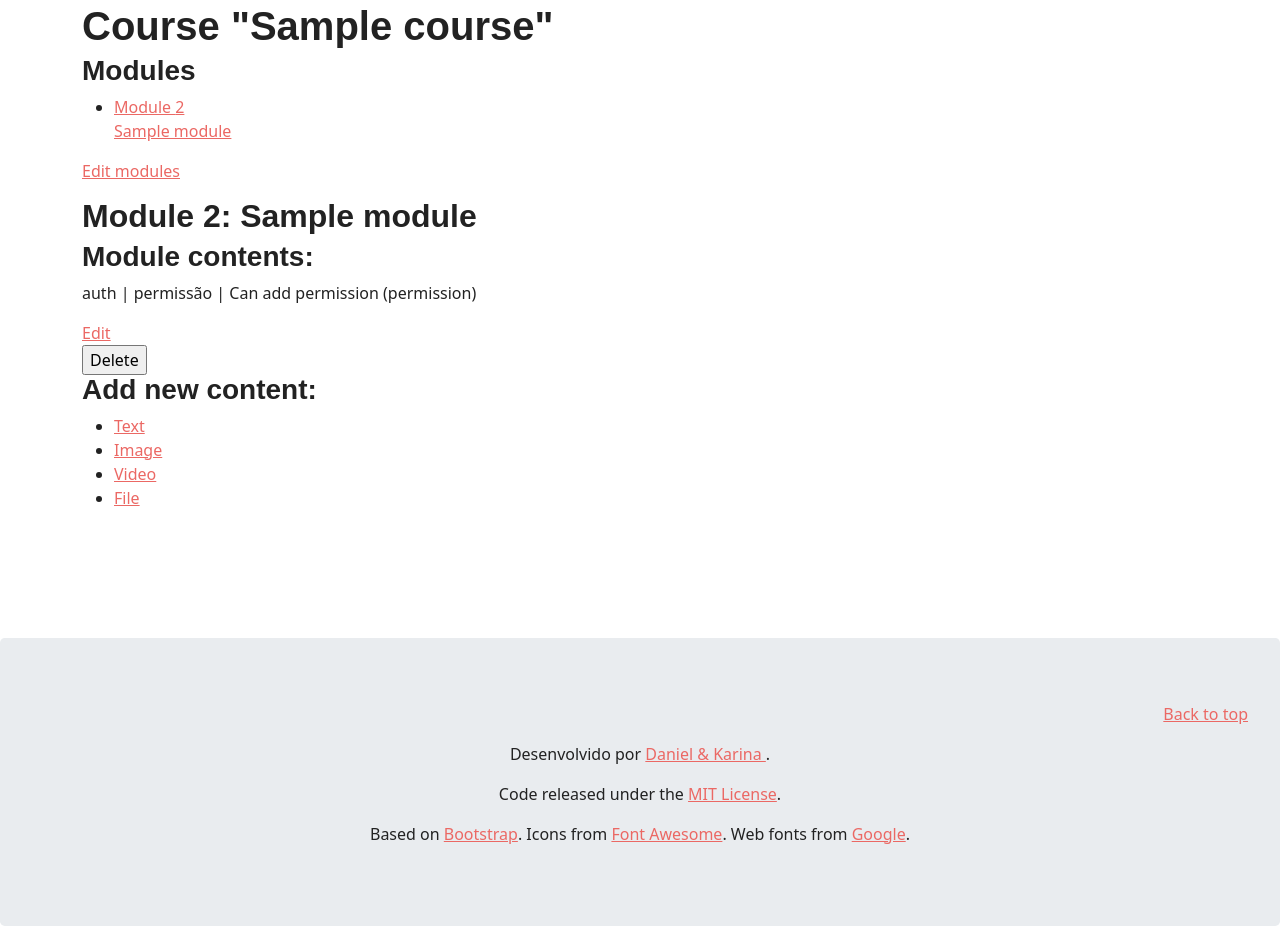
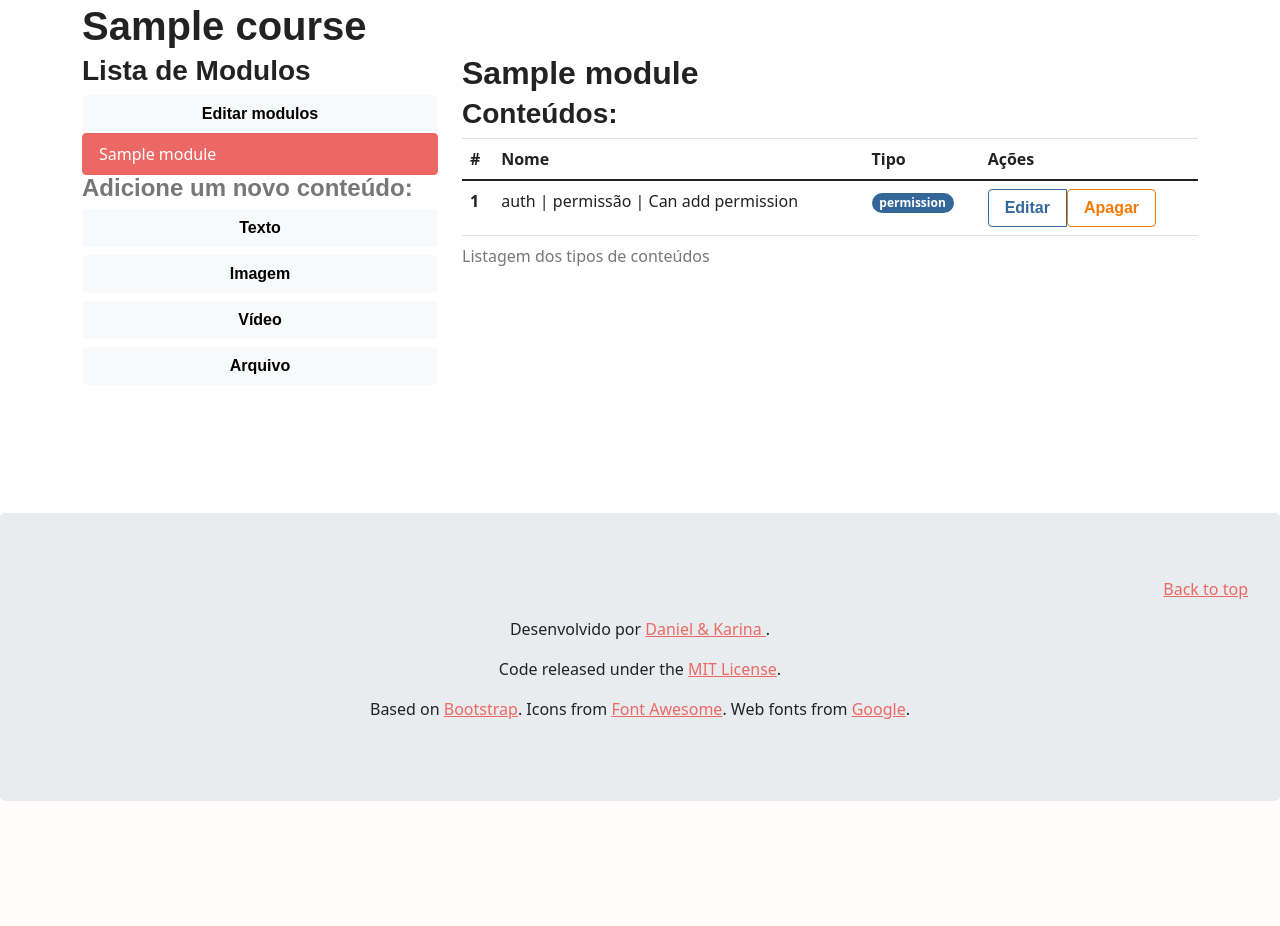
Before and after one commit to Dan-Source/learning_manager, a Django app: page /course/module/1/ in a window 1280 px wide. Shown: the part 59-985 px from the top of the page. After the commit the page ends 860 px from the top, so only its background shows below. Run offline with Django 3.2, Linux system fonts and the light colour scheme; a user stored in the database is signed in; tables that the repository leaves empty hold one stand-in row (values such as "Sample post"); parts of the project's set-up code (start-up, migrations or seed data) failed here and were passed over; some libraries are stand-ins or nearby versions; some web fonts are replaced.

Commit message:
Estilizando os componentes

```diff
--- a/config/settings/base.py
+++ b/config/settings/base.py
@@ -42,7 +42,14 @@ LOCALE_PATHS = [str(BASE_DIR / "locale")]
 # ------------------------------------------------------------------------------
 # https://docs.djangoproject.com/en/dev/ref/settings/#databases
 DATABASES = {
-    'default': {}
+    'default': {
+        'ENGINE': 'django.db.backends.postgresql',
+        'NAME': 'db-django',
+        'USER': 'django',
+        'PASSWORD': 'Teste123',
+        'HOST': '127.0.0.1',
+        'PORT': '5433',
+    }
 }
 # DATABASES["default"]["ATOMIC_REQUESTS"] = True
 
--- a/learningmanager/courses/forms.py
+++ b/learningmanager/courses/forms.py
@@ -1,13 +1,17 @@
 from django import forms
 from django.forms.models import inlineformset_factory
 from .models import Course, Module
+
+
+
+
+
 
 
 ModuleFormSet = inlineformset_factory(
     Course, Module, fields=['title', 'description'], extra=2, can_delete=True
 )
 
-
 class CourseEnrollForm(forms.Form):
     course = forms.ModelChoiceField(
         queryset=Course.objects.all(), widget=forms.HiddenInput
--- a/learningmanager/static/css/project.css
+++ b/learningmanager/static/css/project.css
@@ -11,3 +11,28 @@
   background-color: #f2dede;
   border-color: #eed3d7;
 }
+
+.wrapper {
+    display: flex;
+    width: 100%;
+    align-items: stretch;
+}
+
+#sidebar {
+    min-width: 250px;
+    max-width: 250px;
+    min-height: 100vh;
+}
+
+#sidebar.active {
+    margin-left: -250px;
+}
+
+@media (max-width: 768px) {
+    #sidebar {
+        margin-left: -250px;
+    }
+    #sidebar.active {
+        margin-left: 0;
+    }
+}
--- a/learningmanager/static/js/project.js
+++ b/learningmanager/static/js/project.js
@@ -1 +1,10 @@
 /* Project specific Javascript goes here. */
+
+
+$(document).ready(function () {
+
+    $('#sidebarCollapse').on('click', function () {
+        $('#sidebar').toggleClass('active');
+    });
+
+});
--- a/learningmanager/students/urls.py
+++ b/learningmanager/students/urls.py
@@ -15,11 +15,11 @@ urlpatterns = [
     ),
     path(
         'course/<pk>/',
-        cache_page(60 * 15)(StudentCourseDetailView.as_view()),
+        cache_page(0)(StudentCourseDetailView.as_view()),
         name='student_course_detail'
     ),
     path(
         'course/<pk>/<module_id>/',
-        cache_page(60 * 15)(StudentCourseDetailView.as_view()),
+        cache_page(0)(StudentCourseDetailView.as_view()),
         name='student_course_detail_module'),
 ]
--- a/learningmanager/templates/base.html
+++ b/learningmanager/templates/base.html
@@ -19,6 +19,9 @@
 
   {% block css %}
   <!-- Latest compiled and minified Bootstrap CSS -->
+  <link rel="stylesheet" href="https://stackpath.bootstrapcdn.com/bootstrap/4.1.0/css/bootstrap.min.css"
+        integrity="sha384-9gVQ4dYFwwWSjIDZnLEWnxCjeSWFphJiwGPXr1jddIhOegiu1FwO5qRGvFXOdJZ4" crossorigin="anonymous">
+<!-- BOOTSWATCH TEMA -->
   <link href="https://stackpath.bootstrapcdn.com/bootstrap/4.3.1/css/bootstrap.min.css" rel="stylesheet"
     integrity="sha384-ggOyR0iXCbMQv3Xipma34MD+dH/1fQ784/j6cY/iJTQUOhcWr7x9JvoRxT2MZw1T" crossorigin="anonymous">
 
--- a/learningmanager/templates/courses/content/file.html
+++ b/learningmanager/templates/courses/content/file.html
@@ -1 +1 @@
-<p><a href="{{ item.file.url }}" class="button">Download file</a></p>
+<p><a href="{{ item.file.url }}" class="btn btn-primary">Download file</a></p>
--- a/learningmanager/templates/courses/content/image.html
+++ b/learningmanager/templates/courses/content/image.html
@@ -1 +1,5 @@
-<p><img src="{{ item.url }}" alt="{{ item.title }}"></p>
+<div class="text-center">
+    <picture>
+        <img src="{{ item.url }}" alt="{{ item.title }}" class="img-fluid">
+    </picture>
+</div>
--- a/learningmanager/templates/courses/manage/course/delete.html
+++ b/learningmanager/templates/courses/manage/course/delete.html
@@ -1,7 +1,7 @@
 {% extends "base.html" %}
 {% block title %}Delete course{% endblock %}
 {% block content %}
-<h1>Delete course "{{ object.title }}"</h1>
+<h1>Deletar "{{ object.title }}"</h1>
 <div class="module col-lg-5">
     <form action="" method="post">
         {% csrf_token %}
--- a/learningmanager/templates/courses/manage/course/list.html
+++ b/learningmanager/templates/courses/manage/course/list.html
@@ -7,7 +7,11 @@
     <div class="course-info">
 
         <div class="card bg-light mb-3" style="max-width: 20rem;">
-            <div class="card-header">{{ course.title }}</div>
+            <div class="card-text">
+                <h2>
+                    {{ course.title }}
+                </h2>
+            </div>
             <p class="card-text">
             <div class="btn-group" role="group" aria-label="Ações">
                 <a role="button" class="btn  btn-outline-danger"
--- a/learningmanager/templates/courses/manage/module/content_list.html
+++ b/learningmanager/templates/courses/manage/module/content_list.html
@@ -2,66 +2,102 @@
 {% load course %}
 
 {% block title %}
-  Module {{ module.order|add:1 }}: {{ module.title }}
+Modulo {{ module.order|add:1 }}: {{ module.title }}
 {% endblock %}
 
 {% block content %}
 {% with course=module.course %}
-    <h1>Course "{{ course.title }}"</h1>
+<h1>{{ course.title }}</h1>
 <div class="contents">
-      <h3>Modules</h3>
-      <ul id="modules">
+  <div class="row align-items-start">
+    <div class="col-lg-4">
+      <h3>Lista de Modulos</h3>
+      <div class="d-grid gap-2">
+        <a role="button" class="btn btn-light" href=" {% url 'courses:course_module_update' course.id %}">
+          Editar modulos
+        </a>
+      </div>
+      <div class="list-group">
         {% for m in course.modules.all %}
-          <li data-id="{{ m.id }}" {% if m == module %}
-           class="selected"{% endif %}>
-            <a href="{% url "courses:module_content_list" m.id %}">
-              <span>
-                Module <span class="order">{{ m.order|add:1 }}</span>
-              </span>
-              <br>
+        <a href="{% url 'courses:module_content_list' m.id %}"
+          class="list-group-item list-group-item-action {% if m.title == module.title %} active {% endif %}">
           {{ m.title }}
         </a>
-          </li>
         {% empty %}
-          <li>No modules yet.</li>
+        <h3 class="text-muted">Não há modulos ainda.</h3>
         {% endfor %}
-      </ul>
-      <p><a href="{% url "courses:course_module_update" course.id %}">
-      Edit modules</a></p>
       </div>
+      <h4 class="text-muted">Adicione um novo conteúdo:</h4>
+      <div class="d-grid gap-2">
+        <a type='button' class='btn btn-light' href="{% url 'courses:module_content_create' module.id 'text' %}">
+          Texto</a></li>
+        <a type='button' class='btn btn-light' href="{% url 'courses:module_content_create' module.id 'image' %}">
+          Imagem</a></li>
+        <a type='button' class='btn btn-light' href="{% url 'courses:module_content_create' module.id 'video' %}">
+          Vídeo</a></li>
+        <a type='button' class='btn btn-light' href="{% url 'courses:module_content_create' module.id 'file' %}">
+          Arquivo</a></li>
+      </div>
+    </div>
+    <div class="col-lg-8">
       <div class="module">
-      <h2>Module {{ module.order|add:1 }}: {{ module.title }}</h2>
-      <h3>Module contents:</h3>
+        <h2>{{ module.title }}</h2>
+        <h3>Conteúdos:</h3>
 
         <div id="module-contents">
+          <table class="table">
+            <caption>Listagem dos tipos de conteúdos</caption>
+            <thead>
+              <tr>
+                <th scope="col">#</th>
+                <th scope="col">Nome</th>
+                <th scope="col">Tipo</th>
+                <th scope="col">Ações</th>
+              </tr>
+            </thead>
+            <tbody>
               {% for content in module.contents.all %}
               <div data-id="{{ content.id }}">
+                <tr>
+                  <th scope="row">{{forloop.counter}}</th>
+                  <td>
                     {% with item=content.item %}
-              <p>{{ item }} ({{ item|model_name }})</p>
-              <a href="{% url "courses:module_content_update" module.id item|model_name item.id %}">
-                Edit
+                    {{ item }}
+                  </td>
+                  <td>
+                    <span class="badge rounded-pill bg-info">{{ item|model_name }}</span>
+                  </td>
+                  <td>
+                    <div class="btn-group" role="group">
+                      <a class="btn btn-outline-info" role='button'
+                        href="{% url 'courses:module_content_update' module.id item|model_name item.id %}">
+                        Editar
                       </a>
-              <form action="{% url "courses:module_content_delete" content.id %}" method="post">
-                <input type="submit" value="Delete">
+                      <form action="{% url 'courses:module_content_delete' content.id %}" method="post">
+                        <input class="btn btn-outline-danger" type="submit" value="Apagar">
                         {% csrf_token %}
                       </form>
+
+                    </div>
+                  </td>
+                </tr>
                 {% endwith %}
               </div>
+
               {% empty %}
-          <p>This module has no contents yet.</p>
+              <p>Este modulo ainda não tem conteúdos.</p>
               {% endfor %}
+            </tbody>
+          </table>
+
         </div>
-      <h3>Add new content:</h3>
-      <ul class="content-types">
-        <li><a href="{% url "courses:module_content_create" module.id "text" %}">
-        Text</a></li>
-        <li><a href="{% url "courses:module_content_create" module.id "image" %}">
-        Image</a></li>
-        <li><a href="{% url "courses:module_content_create" module.id "video" %}">
-        Video</a></li>
-        <li><a href="{% url "courses:module_content_create" module.id "file" %}">
-        File</a></li>
-      </ul>
+
       </div>
+    </div>
+  </div>
+
+</div>
+
+
 {% endwith %}
 {% endblock %}
```
Also changed, not shown: config/settings/local.py (+11 -0 lines), learningmanager/templates/courses/course/detail.html (+14 -8 lines), learningmanager/templates/courses/course/list.html (+14 -7 lines), learningmanager/templates/courses/manage/content/form.html (+7 -6 lines), learningmanager/templates/courses/manage/module/formset.html (+9 -8 lines), learningmanager/templates/students/course/detail.html (+36 -35 lines). Lines whose indentation alone changed are shown as unchanged.
